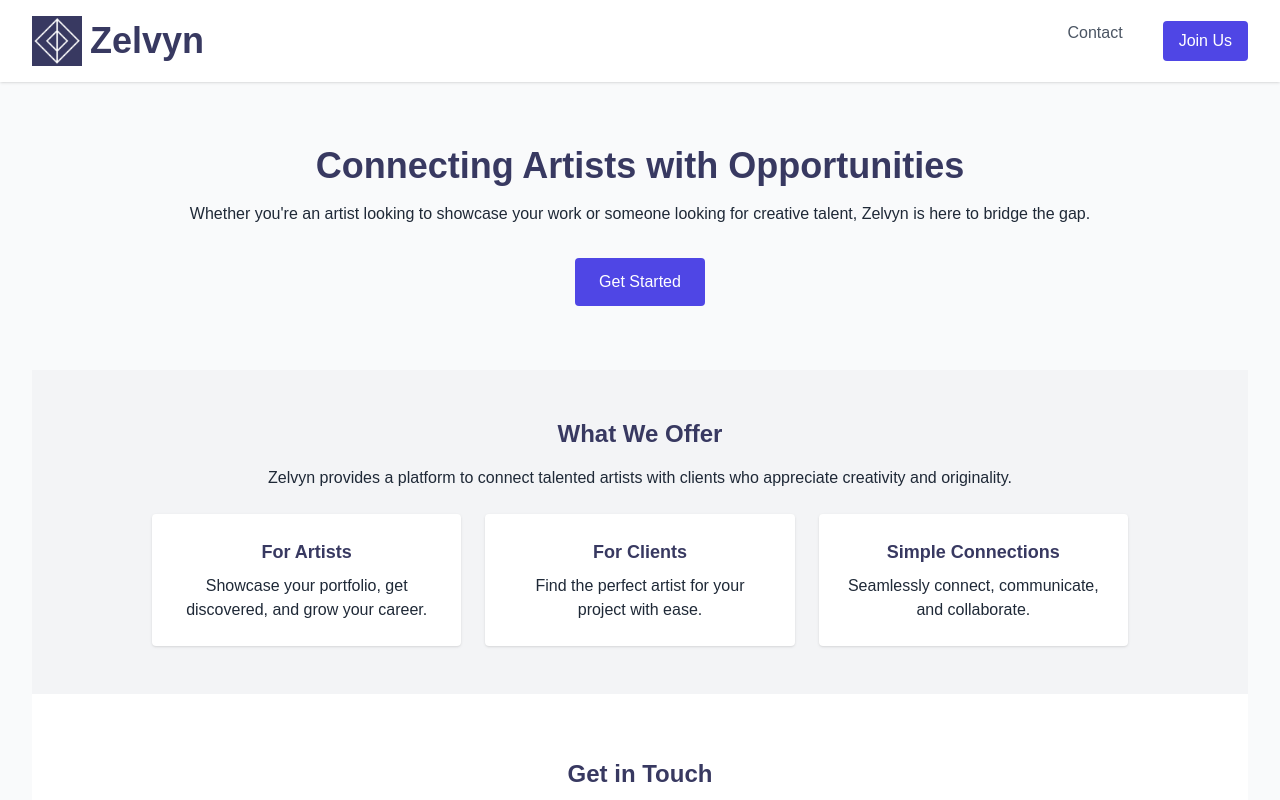
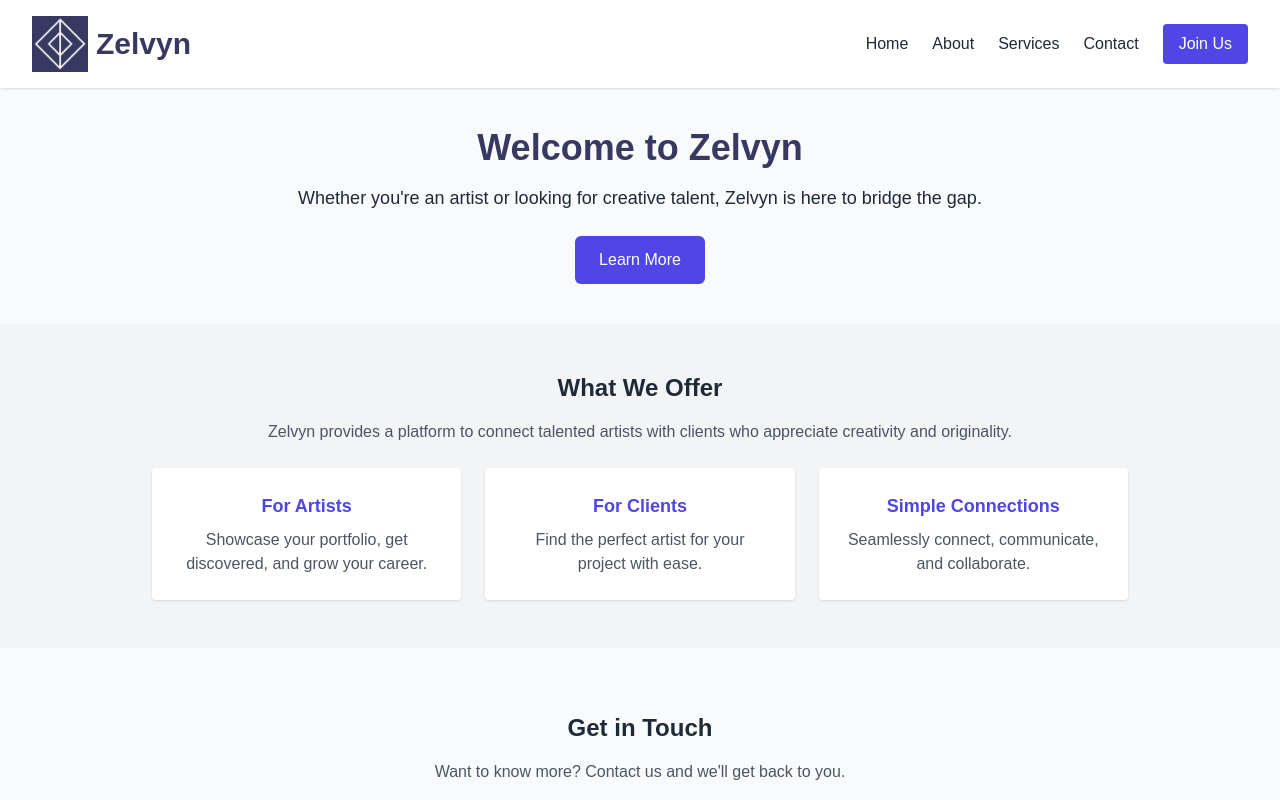
Before and after one commit to zelvyn/landing-page, a Next.js app: page / in a window 1280 px wide. Shown: the top 800 px of the page. Built offline with nearby package versions, Linux system fonts and the light colour scheme; a web font is replaced by a local one.

Commit message:
added sections

```diff
--- /dev/null
+++ b/src/app/components/molecules/FeatureCard.tsx
@@ -0,0 +1,14 @@
+export default function FeatureCard({
+  title,
+  description,
+}: {
+  title: string;
+  description: string;
+}) {
+  return (
+    <div className="p-6 bg-white shadow rounded transition-transform transform hover:scale-105 hover:shadow-lg">
+      <h3 className="text-lg font-semibold text-indigo-600">{title}</h3>
+      <p className="mt-2 text-gray-600">{description}</p>
+    </div>
+  );
+}
--- a/src/app/components/molecules/Header.tsx
+++ b/src/app/components/molecules/Header.tsx
@@ -1,40 +1,89 @@
+"use client";
 import React from "react";
+import { FaBars, FaTimes } from "react-icons/fa";
+import { IoMenu } from "react-icons/io5";
 import { Typography } from "../atoms/Typography";
 import Image from "next/image";
 import LOGO from "../../../assets/logo.png";
+import config from "../../../../tailwind.config";
 
-const Header = () => {
+// Menu items defined in a JSON-like format
+const menuItems = [
+  { name: "Home", href: "#home" },
+  { name: "About", href: "#about" },
+  { name: "Services", href: "#services" },
+  { name: "Contact", href: "#contact" },
+  { name: "Join Us", href: "#join", isPrimary: true },
+];
+
+interface HeaderProps {
+  isMenuOpen: boolean;
+  setIsMenuOpen: (open: boolean) => void;
+}
+
+const Header: React.FC<HeaderProps> = ({ isMenuOpen, setIsMenuOpen }) => {
+  const toggleMenu = () => setIsMenuOpen(!isMenuOpen);
+
   return (
-    <header className="bg-white shadow">
+    <header className="bg-white shadow sticky top-0 z-50">
       <div className="max-w-7xl mx-auto px-4 sm:px-6 lg:px-8 flex items-center justify-between py-4">
-        {/* Logo and Navigation */}
-        <div className="flex items-center justify-between w-full">
-          <div className="flex justify-start items-center gap-x-2">
-            <Image width={50} height={50} alt="logo" src={LOGO} />
-            <Typography variant="heading" className="text-2xl text-secondary">
+        <div className="flex items-center gap-x-2">
+          <Image
+            className="w-8 h-auto sm:w-16 md:w-20 lg:w-14"
+            width={0}
+            height={0}
+            alt="Zelvyn Logo"
+            src={LOGO}
+          />
+          <Typography
+            variant="heading"
+            className="lg:text-3xl text-[1.5rem] text-secondary"
+          >
             Zelvyn
           </Typography>
         </div>
 
-          <button className="lg:hidden text-indigo-600 hover:text-indigo-800 px-4">
-            <span className="material-icons">menu</span>
+        <button className="lg:hidden" onClick={toggleMenu}>
+          {isMenuOpen ? (
+            <FaTimes size={"24"} color="#383961" />
+          ) : (
+            <IoMenu size={"30"} color="#383961" />
+          )}
         </button>
 
-          <nav className="hidden lg:flex space-x-6">
+        <nav className="hidden lg:flex space-x-6 items-center">
+          {menuItems.map((item, index) => (
             <a
-              href="#contact"
-              className="text-gray-600 hover:text-indigo-600 px-4"
+              key={index}
+              href={item.href}
+              className={`${
+                item.isPrimary
+                  ? "bg-indigo-600 text-white px-4 py-2 rounded transition-all duration-200 hover:bg-indigo-700 hover:shadow-lg transform hover:scale-105"
+                  : "text-gray-800 hover:text-indigo-600 transition-colors duration-200"
+              }`}
             >
-              Contact
+              {item.name}
             </a>
+          ))}
+        </nav>
+        {isMenuOpen && (
+          <div className="lg:hidden absolute top-16 left-0 right-0 bg-white shadow-md py-4 px-6 flex flex-col space-y-4 z-40">
+            {menuItems.map((item, index) => (
               <a
-              href="#join"
-              className="bg-indigo-600 text-white px-4 py-2 rounded hover:bg-indigo-700"
+                key={index}
+                href={item.href}
+                className={`${
+                  item.isPrimary
+                    ? "bg-indigo-600 text-white px-4 py-2 rounded  "
+                    : "text-gray-800 "
+                } text-sm `}
+                onClick={toggleMenu}
               >
-              Join Us
+                {item.name}
               </a>
-          </nav>
+            ))}
           </div>
+        )}
       </div>
     </header>
   );
--- /dev/null
+++ b/src/app/components/sections/ContactSection.tsx
@@ -0,0 +1,36 @@
+import { Button } from "../atoms/Button";
+import { InputBox } from "../atoms/InputBox";
+
+export default function ContactSection() {
+  return (
+    <section id="contact" className="py-16 bg-red">
+      <div className="max-w-5xl mx-auto px-6 text-center">
+        <h2 className="text-2xl font-bold text-gray-800 mb-4">Get in Touch</h2>
+        <p className="text-gray-600 mb-6">
+          Want to know more? Contact us and we&apos;ll get back to you.
+        </p>
+        <form className="grid grid-cols-1 gap-4 sm:grid-cols-2 max-w-xl mx-auto">
+          <InputBox
+            placeholder="Your Name"
+            className="p-3 border rounded w-full"
+          />
+          <InputBox
+            placeholder="Your Email"
+            className="p-3 border rounded w-full"
+          />
+          <textarea
+            placeholder="Your Message"
+            className="p-3 border rounded sm:col-span-2 w-full"
+            rows={4}
+          ></textarea>
+          <Button
+            variant="primary"
+            className="sm:col-span-2 py-3 w-full transition-transform transform hover:scale-105"
+          >
+            Send Message
+          </Button>
+        </form>
+      </div>
+    </section>
+  );
+}
--- /dev/null
+++ b/src/app/components/sections/FeaturesSetions.tsx
@@ -0,0 +1,44 @@
+import FeatureCard from "../molecules/FeatureCard";
+
+export default function FeaturesSection() {
+  const features = [
+    {
+      title: "For Artists",
+      description:
+        "Showcase your portfolio, get discovered, and grow your career.",
+    },
+    {
+      title: "For Clients",
+      description: "Find the perfect artist for your project with ease.",
+    },
+    {
+      title: "Simple Connections",
+      description: "Seamlessly connect, communicate, and collaborate.",
+    },
+  ];
+
+  return (
+    <section className="py-12 bg-gray-100">
+      <div className="max-w-5xl mx-auto px-6 text-center">
+        <h2 className="text-2xl font-bold text-gray-800 mb-4">What We Offer</h2>
+        <p className="text-gray-600 mb-6">
+          Zelvyn provides a platform to connect talented artists with clients
+          who appreciate creativity and originality.
+        </p>
+        <div className="grid grid-cols-1 sm:grid-cols-2 lg:grid-cols-3 gap-6">
+          {features.map((feature, index) => (
+            <div
+              key={index}
+              className="group transition-transform transform hover:scale-105 "
+            >
+              <FeatureCard
+                title={feature.title}
+                description={feature.description}
+              />
+            </div>
+          ))}
+        </div>
+      </div>
+    </section>
+  );
+}
--- /dev/null
+++ b/src/app/components/sections/HeroSection.tsx
@@ -0,0 +1,23 @@
+import { Typography } from "../atoms/Typography";
+
+const HeroSection = () => {
+  return (
+    <div className="hero-section text-center py-10">
+      <Typography variant="heading" className="text-4xl font-bold mb-4">
+        Welcome to Zelvyn
+      </Typography>
+      <Typography variant="body" className="text-lg mb-6">
+        Whether you're an artist or looking for creative talent, Zelvyn is here
+        to bridge the gap.
+      </Typography>
+      <a
+        href="#features"
+        className="bg-indigo-600 text-white px-6 py-3 rounded-md inline-block transition-transform transform hover:scale-105 hover:bg-indigo-700 focus:ring-2 focus:ring-indigo-500 focus:outline-none"
+      >
+        Learn More
+      </a>
+    </div>
+  );
+};
+
+export default HeroSection;
--- a/src/app/page.tsx
+++ b/src/app/page.tsx
@@ -1,114 +1,25 @@
-import { Button } from "./components/atoms/Button";
-import { InputBox } from "./components/atoms/InputBox";
-import { Typography } from "./components/atoms/Typography";
+"use client";
 import Footer from "./components/molecules/Footer";
 import Header from "./components/molecules/Header";
+import ContactSection from "./components/sections/ContactSection";
+import FeaturesSection from "./components/sections/FeaturesSetions";
+import HeroSection from "./components/sections/HeroSection";
+import { useState } from "react";
 
 export default function Home() {
+  const [isMenuOpen, setIsMenuOpen] = useState(false);
+
   return (
     <div className="min-h-screen bg-gray-50">
-      <Header />
-      <main className="py-8 sm:py-16 px-4 sm:px-6 lg:px-8">
-        <section className="text-center px-6 mb-12 sm:mb-16">
-          <Typography
-            variant="heading"
-            className="text-3xl sm:text-4xl text-gray-800 mb-4"
-          >
-            Connecting Artists with Opportunities
-          </Typography>
-          <Typography variant="body" className="text-gray-600 mb-8">
-            Whether you&apos;re an artist looking to showcase your work or
-            someone looking for creative talent, Zelvyn is here to bridge the
-            gap.
-          </Typography>
-          <a
-            href="#join"
-            className="bg-indigo-600 text-white px-6 py-3 rounded hover:bg-indigo-700 inline-block"
-          >
-            Get Started
-          </a>
-        </section>
-
-        <section className="py-12 bg-gray-100">
-          <div className="max-w-5xl mx-auto px-6 text-center">
-            <Typography
-              variant="subheading"
-              className="text-2xl font-bold text-gray-800 mb-4"
-            >
-              What We Offer
-            </Typography>
-            <Typography variant="body" className="text-gray-600 mb-6">
-              Zelvyn provides a platform to connect talented artists with
-              clients who appreciate creativity and originality.
-            </Typography>
-            <div className="grid grid-cols-1 sm:grid-cols-2 lg:grid-cols-3 gap-6">
-              <div className="p-6 bg-white shadow rounded">
-                <Typography
-                  variant="subheading"
-                  className="text-lg font-semibold text-indigo-600"
-                >
-                  For Artists
-                </Typography>
-                <Typography variant="body" className="mt-2 text-gray-600">
-                  Showcase your portfolio, get discovered, and grow your career.
-                </Typography>
-              </div>
-              <div className="p-6 bg-white shadow rounded">
-                <Typography
-                  variant="subheading"
-                  className="text-lg font-semibold text-indigo-600"
-                >
-                  For Clients
-                </Typography>
-                <Typography variant="body" className="mt-2 text-gray-600">
-                  Find the perfect artist for your project with ease.
-                </Typography>
-              </div>
-              <div className="p-6 bg-white shadow rounded">
-                <Typography
-                  variant="subheading"
-                  className="text-lg font-semibold text-indigo-600"
-                >
-                  Simple Connections
-                </Typography>
-                <Typography variant="body" className="mt-2 text-gray-600">
-                  Seamlessly connect, communicate, and collaborate.
-                </Typography>
-              </div>
-            </div>
-          </div>
-        </section>
-        <section id="contact" className="py-16 bg-white">
-          <div className="max-w-5xl mx-auto px-6 text-center">
-            <Typography
-              variant="subheading"
-              className="text-2xl font-bold text-gray-800 mb-4"
-            >
-              Get in Touch
-            </Typography>
-            <Typography variant="body" className="text-gray-600 mb-6">
-              Want to know more? Contact us and we&apos;ll get back to you.
-            </Typography>
-            <form className="grid grid-cols-1 gap-4 sm:grid-cols-2 max-w-xl mx-auto">
-              <InputBox
-                placeholder="Your Name"
-                className="p-3 border rounded w-full"
-              />
-              <InputBox
-                placeholder="Your Email"
-                className="p-3 border rounded w-full"
-              />
-              <textarea
-                placeholder="Your Message"
-                className="p-3 border rounded sm:col-span-2 w-full"
-                rows={4}
-              ></textarea>
-              <Button variant="primary" className="sm:col-span-2 py-3 w-full">
-                Send Message
-              </Button>
-            </form>
-          </div>
-        </section>
+      <Header isMenuOpen={isMenuOpen} setIsMenuOpen={setIsMenuOpen} />
+      <main
+        className={`${
+          isMenuOpen ? "backdrop-blur-lg" : ""
+        } transition-all duration-300`}
+      >
+        <HeroSection />
+        <FeaturesSection />
+        <ContactSection />
       </main>
       <Footer />
     </div>
```
Also changed, not shown: package.json (+6 -4 lines), 1 other file (tests, documents, lock files or other folders). Lines whose indentation alone changed are shown as unchanged.
